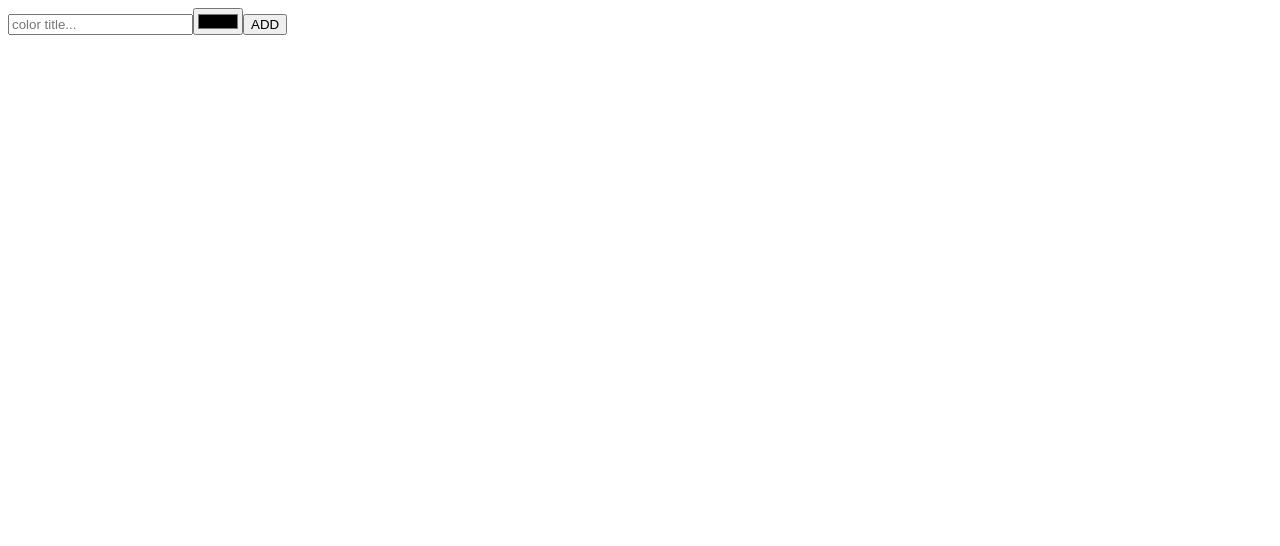
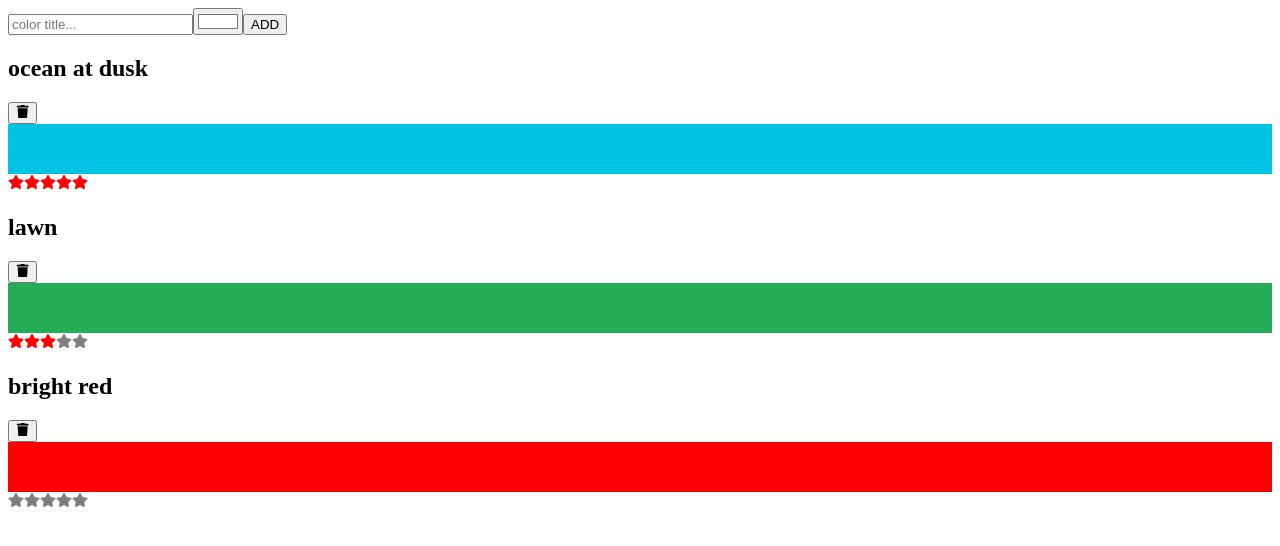
Before and after one commit to novum-d/FrontendLab, a React app in the folder react-hands-on/: page / in a window 1280 px wide. Shown: the top 546 px of the page. Built offline with nearby package versions, Linux system fonts and the light colour scheme; the HTML template or start-up script is replaced by a standard one.

Commit message:
:books: Learn react state.

```diff
--- a/react-hands-on/src/components/color/App.js
+++ b/react-hands-on/src/components/color/App.js
@@ -2,12 +2,29 @@ import React, { useState } from "react";
 import colorData from "/data/color-data.json";
 import { FaTrash } from "react-icons/fa";
 import StarRating from "./StarRating";
+import AddColorForm from "../form/AddColorFrom";
+import { v4 } from "uuid";
 
 export default App;
 
 function App() {
   const [colors, setColors] = useState(colorData);
   return (
+    <>
+      <AddColorForm
+        onNewColor={(title, color) => {
+          const newColor = [
+            ...color,
+            {
+              id: v4(),
+              rating: 0,
+              title,
+              color,
+            },
+          ];
+          setColors(newColor);
+        }}
+      />
       <ColorList
         colors={colors}
         onRateColor={(id, rating) => {
@@ -21,6 +38,7 @@ function App() {
           setColors(newColors);
         }}
       />
+    </>
   );
 }
 
--- a/react-hands-on/src/form/AddColorFrom.js
+++ b/react-hands-on/src/components/form/AddColorFrom.js
@@ -1,5 +1,5 @@
 import React, { useRef, useState } from "react";
-import { useInput } from "../hooks";
+import { useInput } from "../../hooks";
 
 // イミュータブルでもなければ宣言型でもない(DOMノードを直接書き換えている)Reactコンポーネントを「uncontrolled component」という。
 // React以外のライブラリとデータをやり取りする場合には、直接アクセスする必要がある。
@@ -58,9 +58,10 @@ function CollectAddColorForm({ onNewColor = (f) => f }) {
   );
 }
 
+// custom hooks
 export default function AddColorForm({ onNewColor = (f) => f }) {
   const [title, setTitle] = useState("");
-  const [color, setColor] = useState("#000000");
+  const [color, setColor] = useState("#ffffff");
 
   const submit = (e) => {
     e.preventDefault();
--- a/react-hands-on/src/index.js
+++ b/react-hands-on/src/index.js
@@ -5,10 +5,11 @@ import React from "react";
 // import Menu from "./components/recipe/Menu";
 // import StarRating from "./components/starRating/StarRating";
 // import App from "./components/starRating/App";
-// import App from "./components/color/App";
-import AddColorForm from "./form/AddColorFrom";
+import App from "./components/color/App";
+// import AddColorForm from "./components/form/AddColorFrom";
 
 // render(<Menu recipes={data}/>, document.getElementById("root"));
 // render(<StarRating/>, document.getElementById("star-rating"));
 // render(<App/>, document.getElementById("star-rating"));
-render(<AddColorForm />, document.getElementById("form"));
+// render(<AddColorForm />, document.getElementById("form"));
+render(<App />, document.getElementById("color"));
```
Also changed, not shown: react-hands-on/package.json (+7 -1 lines), 5 other files (tests, documents, lock files or other folders). Lines whose indentation alone changed are shown as unchanged.
